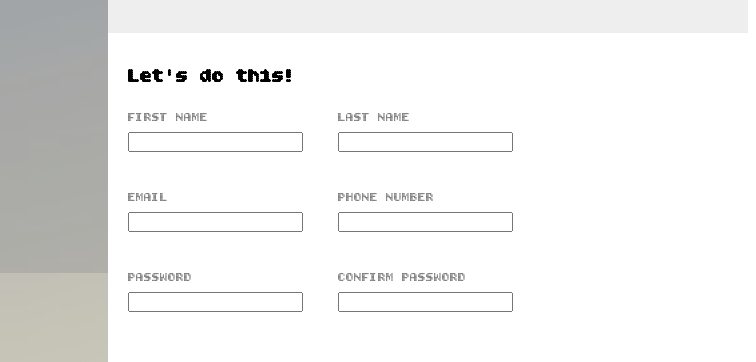
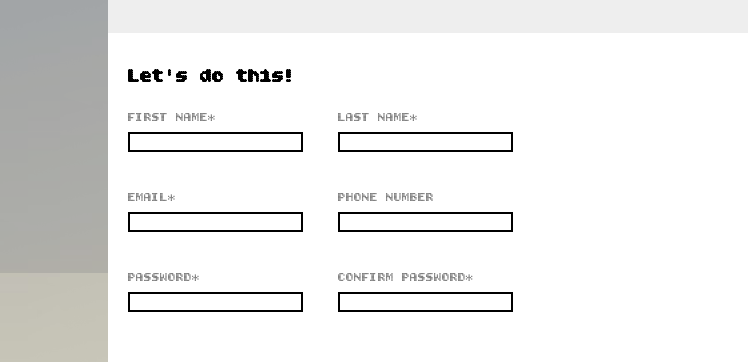
Before and after one commit to Cisca-02/Sign-up-form, a plain HTML site: page index.html in a window 1280 px wide. Shown: the part 275-637 px from the top of the page, 524-1280 px from the left. Drawn offline with Linux system fonts and the light colour scheme.

Commit message:
Added valid-invalid style to form's elements

```diff
--- a/index.html
+++ b/index.html
@@ -27,28 +27,33 @@
             <form action="" method="get">
                 <div class="form-controls">
                     <div class="text-control">
-                        <label for="first-name">FIRST NAME</label>
-                        <input type="text" id="first-name" name="first_name">
+                        <label for="first-name">FIRST NAME*</label>
+                        <input type="text" id="first-name" name="first_name"
+                        maxlength="30" required>
                     </div>
                     <div class="text-control">
-                        <label for="last-name">LAST NAME</label>
-                        <input type="text" id="last-name" name="last-name">
+                        <label for="last-name">LAST NAME*</label>
+                        <input type="text" id="last-name" name="last-name"
+                        maxlength="30" required>
                     </div>
                     <div class="email-control">
-                        <label for="email">EMAIL</label>
-                        <input type="email" id="email" name="email">
+                        <label for="email">EMAIL*</label>
+                        <input type="email" id="email" name="email"
+                        required>
                     </div>
                     <div class="phone-control">
                         <label for="phone">PHONE NUMBER</label>
                         <input type="tel" id="phone" name="phone">
                     </div>
                     <div class="pass-control">
-                        <label for="password">PASSWORD</label>
-                        <input type="password" id="password" name="password">
+                        <label for="password">PASSWORD*</label>
+                        <input type="password" id="password" name="password"
+                        required>
                     </div>
                     <div class="pass-control">
-                        <label for="re-password">CONFIRM PASSWORD</label>
-                        <input type="password" id="re-password" name="re-password">
+                        <label for="re-password">CONFIRM PASSWORD*</label>
+                        <input type="password" id="re-password" name="re-password"
+                        required>
                     </div>
                 </div>
                 <div class="submit-btn">
--- a/style.css
+++ b/style.css
@@ -147,3 +147,15 @@ button {
     font-weight: bold;
     padding: 7px;
 }
+
+input {
+    border: 2px solid black;
+}
+
+input:user-invalid {
+    border: 2px solid red;
+}
+
+input:focus {
+    background-color: rgb(231, 231, 231);
+}
```
